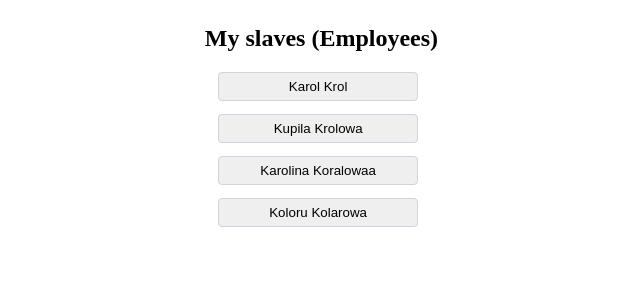
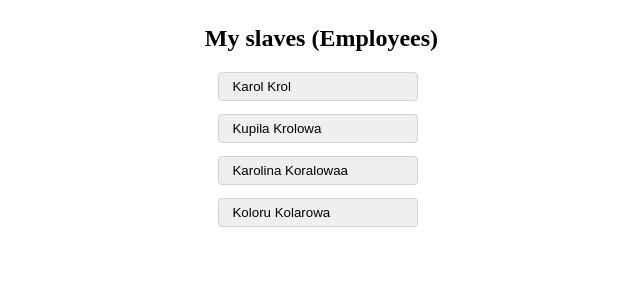
Before and after one commit to kicper231/employees-io, an Angular app in the folder angular_bootcamp/: page / in a window 1280 px wide. Shown: the top 300 px of the page, without its empty margins (56-696 px from the left). Built offline with nearby package versions, Linux system fonts and the light colour scheme.

Commit message:
feat: add employee select logic with new control flow syntax

```diff
--- a/angular_bootcamp/src/app/employees_component/employees.component.html
+++ b/angular_bootcamp/src/app/employees_component/employees.component.html
@@ -1,7 +1,8 @@
 <div class="content">
   <h2 class="content__title">My slaves (Employees)</h2>
   <ul class="employees-list">
-    <li *ngFor="let employee of listOfEmployees">
+    @for (employee of listOfEmployees; track employee.id) {
+      <li>
         <button
           type="button"
           [class.employees-list__button--selected]="employee === selectedEmployee"
@@ -11,9 +12,11 @@
           <span class="button__name--surname">{{ employee.name }} {{ employee.surname }}</span>
         </button>
       </li>
+    }
   </ul>
 
-  <div class="profile-info" *ngIf="selectedEmployee">
+  @if (selectedEmployee) {
+    <div class="profile-info">
       <h3 class="profileInfo__title">Employee profile info</h3>
       <div class="profile-info__tile">
         <label for="name" class="tile__label"> name: </label>
@@ -24,10 +27,8 @@
       <div class="profile-info__tile">
         <label for="surname" class="tile__label"> surname: </label>
         <input id="surname" class="tile__input" [(ngModel)]="selectedEmployee.surname" placeholder="surname" />
-
         {{ selectedEmployee.surname }}
       </div>
-
       <div class="profile-info__tile">
         <label for="hire-date" class="tile__label"> Date of hire: </label>
         <input
@@ -39,4 +40,5 @@
         />
       </div>
     </div>
+  }
 </div>
--- a/angular_bootcamp/src/app/employees_component/employees.component.scss
+++ b/angular_bootcamp/src/app/employees_component/employees.component.scss
@@ -71,6 +71,6 @@ body {
   width: 15em;
 }
 
-.button__name--surname {
+.button__name-surname {
   margin: 0 auto;
 }
```
Lines whose indentation alone changed are shown as unchanged.
